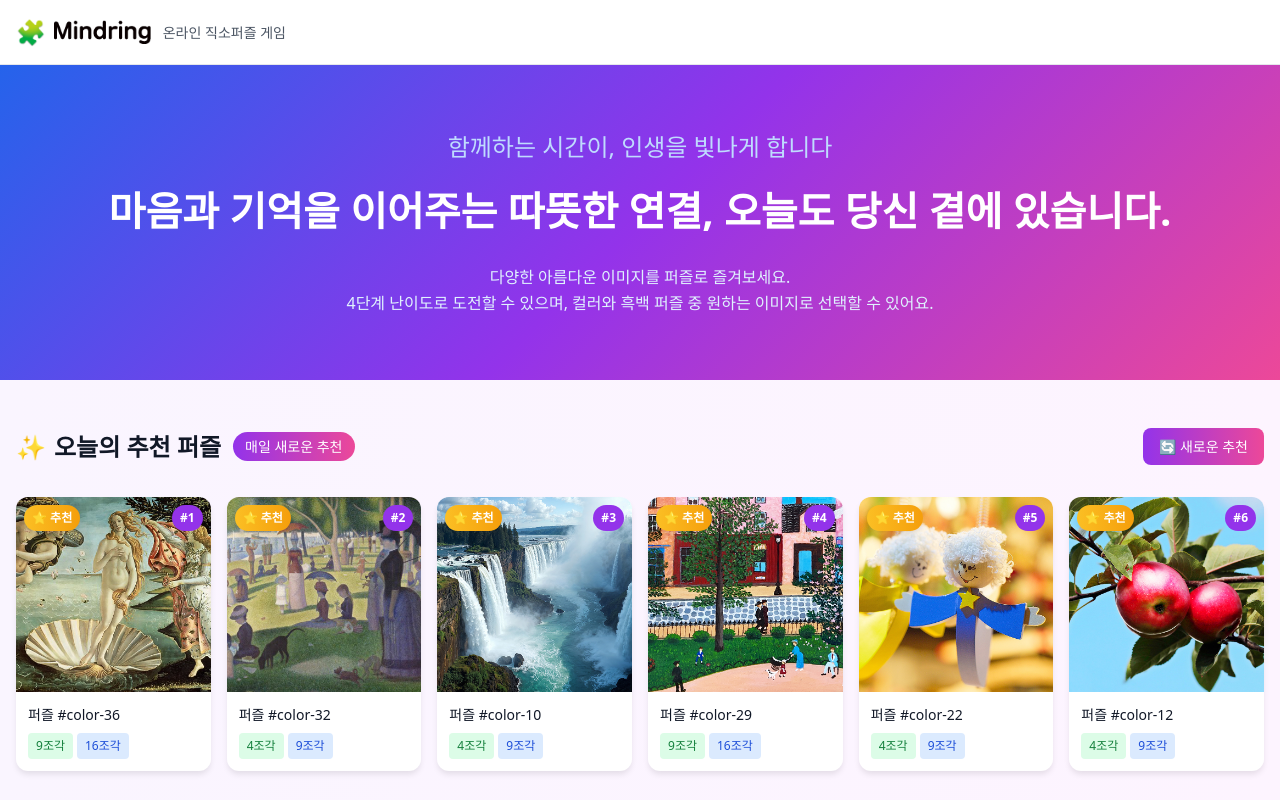
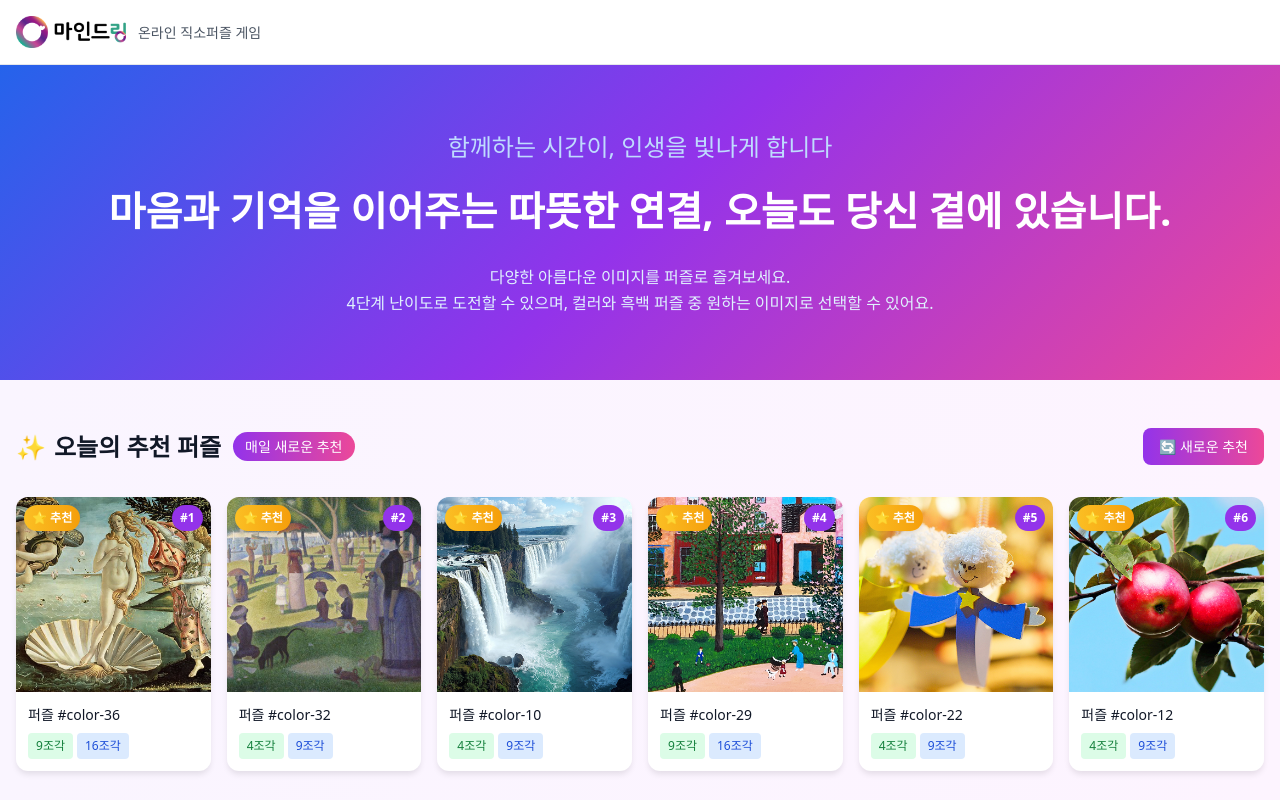
Before and after one commit to seiKKim/puzzle, a Next.js app: page / in a window 1280 px wide. Shown: the top 800 px of the page. Built offline with nearby package versions, Linux system fonts and the light colour scheme.

Commit message:
로고변경

```diff
--- a/src/app/homepage.module.css
+++ b/src/app/homepage.module.css
@@ -45,7 +45,7 @@
 
 @media (min-width: 768px) {
   .headerLogoImage {
-    height: 1.5rem;
+    height: 2rem;
   }
 }
 
--- a/src/app/page.tsx
+++ b/src/app/page.tsx
@@ -140,7 +140,6 @@ export default function HomePage() {
           <div className={styles.headerContent}>
             <div className={styles.headerLogo}>
               <div className={styles.headerLogoIcon}>
-                <div className="text-2xl">🧩</div>
                 <img
                   src="/icons/logo_mindring.png"
                   alt="Puzzle Master Logo"
```
Also changed, not shown: public/icons/logo_mindring.png.
